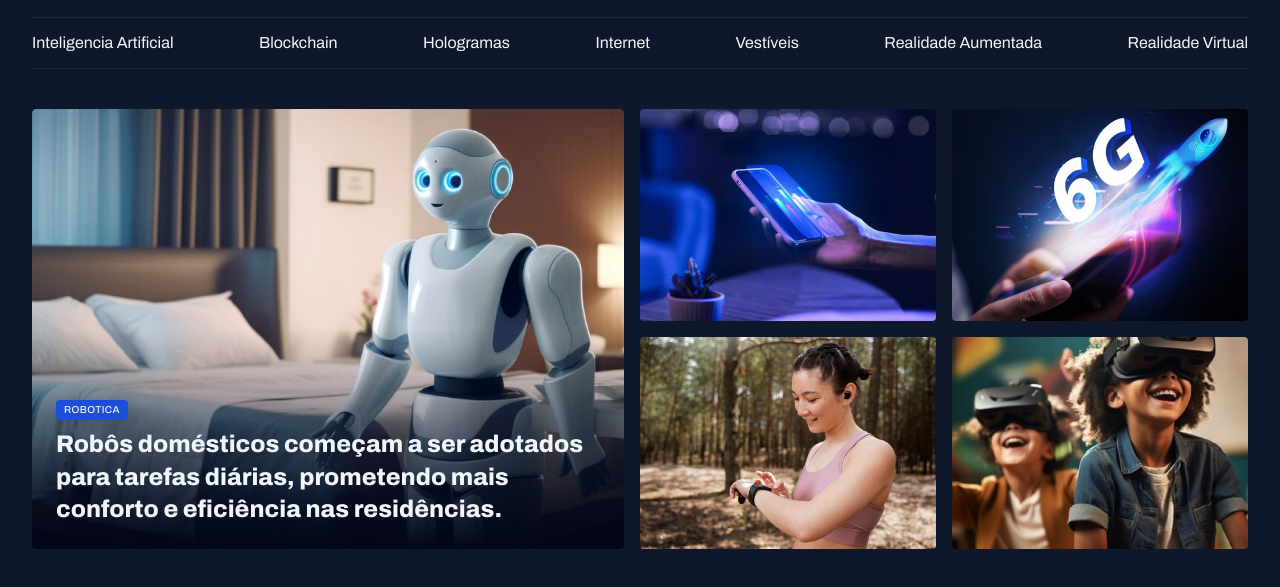
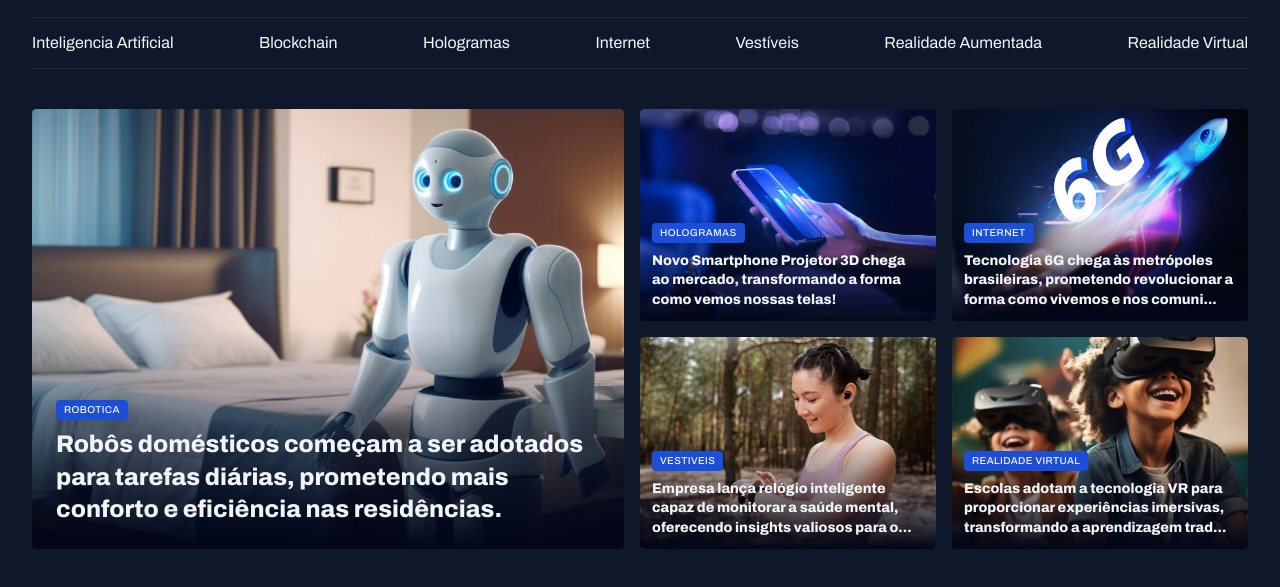
Before and after one commit to ygoralvesc1/PORTAL-DE-NOTICIAS, a plain HTML site: page index.html in a window 1280 px wide. Shown: the part 55-642 px from the top of the page. Drawn offline with Linux system fonts and the light colour scheme.

Commit message:
finalizando a secao destaques

```diff
--- a/index.html
+++ b/index.html
@@ -48,18 +48,38 @@
             </figure>
 
             <div class="grid grid-cols-2 gap-16">
-                <div>
+                <figure class="card">
                     <img src="./assets/images/Image 02.png" alt="">
-                </div>
-                <div>
+
+                    <figcaption>
+                        <span class="content-tag">Hologramas</span>
+                        <h2 class="text-lg">Novo Smartphone Projetor 3D chega ao mercado, transformando a forma como vemos nossas telas!</h2>
+                    </figcaption>
+                </figure>
+                <figure class="card">
                     <img src="./assets/images/Image 03.png" alt="">
-                </div>
-                <div>
+
+                    <figcaption>
+                        <span class="content-tag">Internet</span>
+                        <h2 class="text-lg">Tecnologia 6G chega às metrópoles brasileiras, prometendo revolucionar a forma como vivemos e nos comuni...</h2>
+                    </figcaption>
+                </figure>
+                <figure class="card">
                     <img src="./assets/images/Image 04.png" alt="">
-                </div>
-                <div>
+
+                    <figcaption>
+                        <span class="content-tag">Vestiveis</span>
+                        <h2 class="text-lg">Empresa lança relógio inteligente capaz de monitorar a saúde mental, oferecendo insights valiosos para o...</h2>
+                    </figcaption>
+                </figure>
+                <figure class="card">
                     <img src="./assets/images/Image 05.png" alt="">
-                </div>
+
+                    <figcaption>
+                        <span class="content-tag">Realidade virtual</span>
+                        <h2 class="text-lg">Escolas adotam a tecnologia VR para proporcionar experiências imersivas, transformando a aprendizagem trad...</h2>
+                    </figcaption>
+                </figure>
             </div>
         </section>
     </main>
--- a/styles/sections.css
+++ b/styles/sections.css
@@ -29,6 +29,10 @@
 
         padding: 24px;
 
+        &:has(.text-lg) {
+            padding:12px;
+        }
+
         h2 {
             margin-top: 8px;
         }
```
